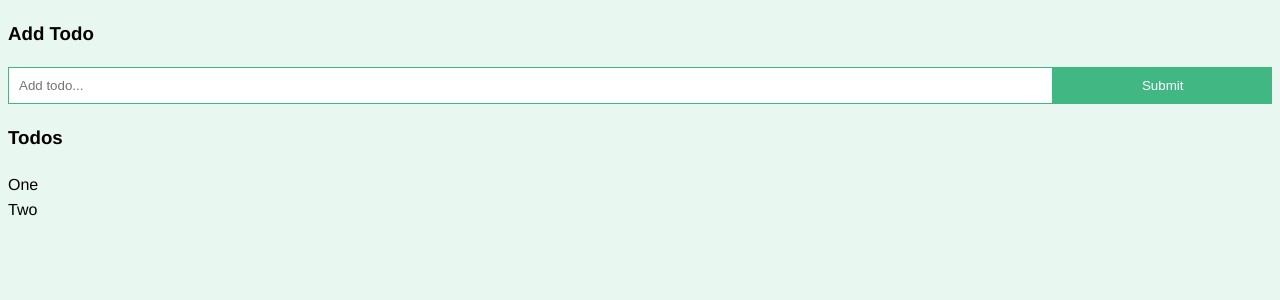
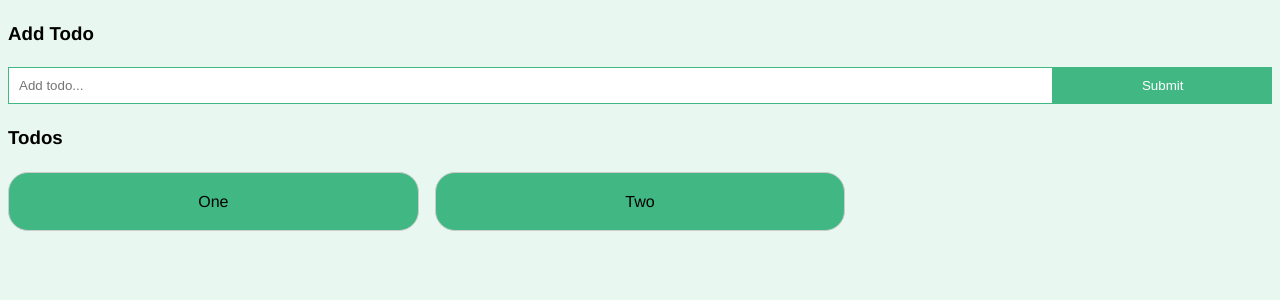
Before and after one commit to nkoster/todo-vuex, a Vue app: page / in a window 1280 px wide. Shown: the top 300 px of the page. Built offline with nearby package versions, Linux system fonts and the light colour scheme; the HTML template or start-up script is replaced by a standard one.

Commit message:
Add fetchTodos plus scoped style.

```diff
--- a/src/components/Todos.vue
+++ b/src/components/Todos.vue
@@ -8,14 +8,33 @@
 </template>
 
 <script>
-import { mapGetters } from 'vuex';
+import { mapGetters, mapActions } from 'vuex';
 
 export default {
     name: "Todos",
-    computed: mapGetters(['allTodos'])
+    methods: {
+        ...mapActions(['fetchTodos'])
+    },
+    computed: mapGetters(['allTodos']),
+    created() {
+        this.fetchTodos()
+    }
 }
 </script>
 
-<style>
-
+<style scoped>
+.todos {
+    display: grid;
+    grid-template-columns: repeat(3, 1fr);
+    grid-gap: 1rem;
+}
+.todo {
+    border: 1px solid #ccc;
+    background: #41b883;
+    padding: 1rem;
+    border-radius: 20px;
+    text-align: center;
+    position: relative;
+    cursor: pointer;
+}
 </style>
```
